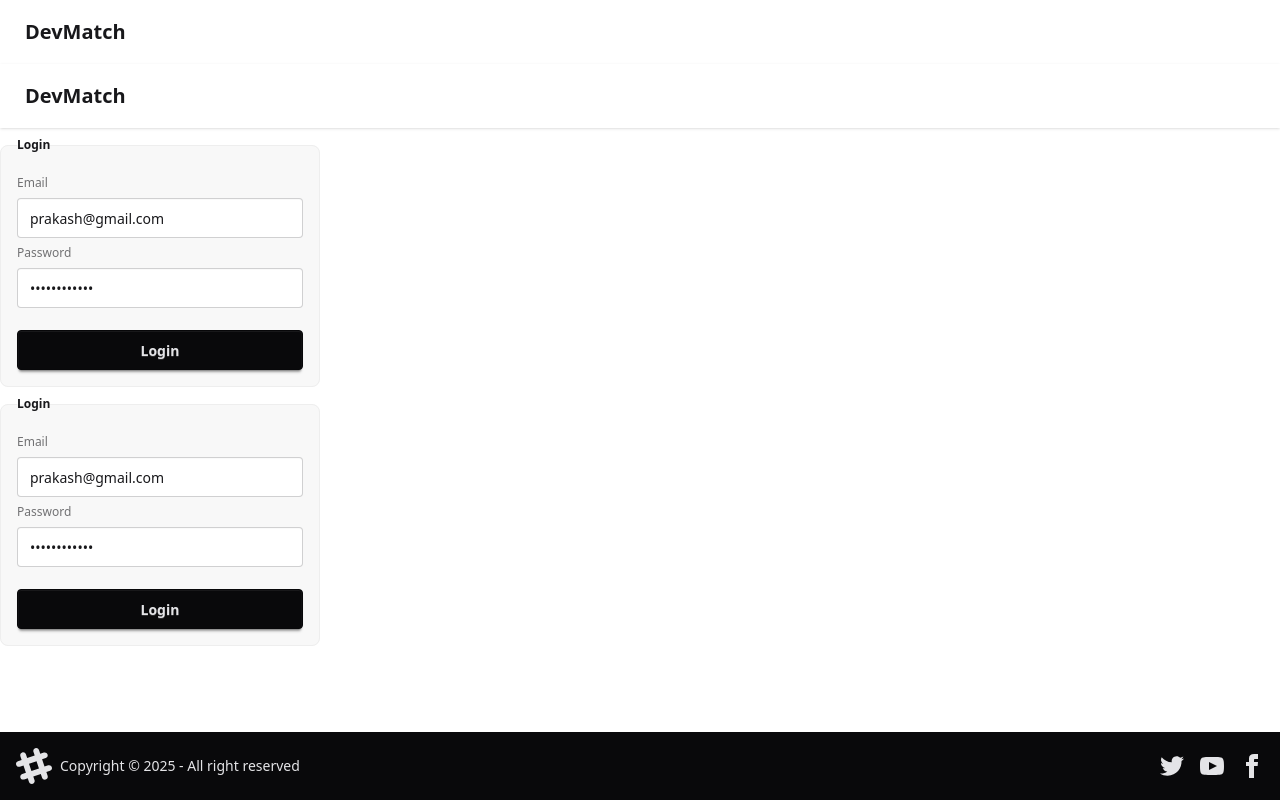
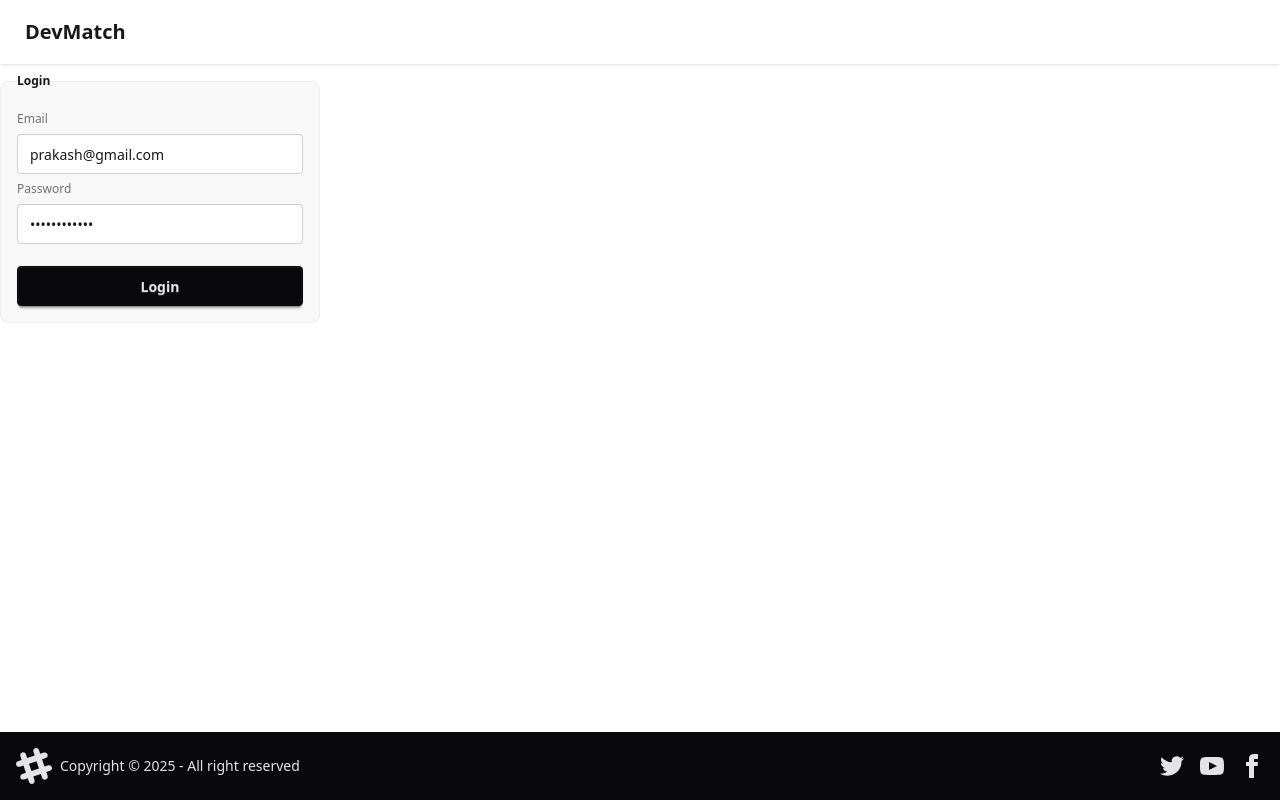
Before and after one commit to urprakashgupta/DevMatch, a React (Vite) app in the folder Frontend/: page /login in a window 1280 px wide. Built offline with nearby package versions, Linux system fonts and the light colour scheme.

Commit message:
route fix

```diff
--- a/Frontend/src/App.jsx
+++ b/Frontend/src/App.jsx
@@ -1,8 +1,10 @@
 import { BrowserRouter, Route, Routes } from "react-router-dom";
 import Body from "./components/Body";
 import Feed from "./components/Feed";
+import Login from "./components/Login";
 import { Provider } from "react-redux";
 import appStore from "./utils/appStore";
+import ProtectedRoute from "./components/ProtectedRoute";
 
 function App() {
   return (
@@ -11,8 +13,16 @@ function App() {
         <BrowserRouter>
           <Routes>
             <Route path="/" element={<Body />}>
-              <Route path="/" element={<Feed />} />
-              <Route path="/login" element={<Body />} />
+              <Route index element={<Login />} />
+              <Route path="login" element={<Login />} />
+              <Route
+                path="feed"
+                element={
+                  <ProtectedRoute>
+                    <Feed />
+                  </ProtectedRoute>
+                }
+              />
             </Route>
           </Routes>
         </BrowserRouter>
--- a/Frontend/src/components/Body.jsx
+++ b/Frontend/src/components/Body.jsx
@@ -1,6 +1,5 @@
 import { Outlet } from "react-router-dom";
 import Footer from "./Footer";
-import Login from "./Login";
 import Navbar from "./Navbar";
 
 const Body = () => {
@@ -8,7 +7,6 @@ const Body = () => {
     <div>
       <Navbar />
       <Outlet />
-      <Login />
       <Footer />
     </div>
   );
--- a/Frontend/src/components/Login.jsx
+++ b/Frontend/src/components/Login.jsx
@@ -23,7 +23,7 @@ const Login = () => {
         { withCredentials: true }
       );
       dispatch(addUser(res.data));
-      return navigate("/");
+      return navigate("/feed");
     } catch (error) {
       console.log(error);
     }
--- /dev/null
+++ b/Frontend/src/components/ProtectedRoute.jsx
@@ -0,0 +1,14 @@
+import { useSelector } from "react-redux";
+import { Navigate } from "react-router-dom";
+
+const ProtectedRoute = ({ children }) => {
+  const user = useSelector((store) => store.user);
+
+  if (!user) {
+    return <Navigate to="/login" replace />;
+  }
+
+  return children;
+};
+
+export default ProtectedRoute;
```
